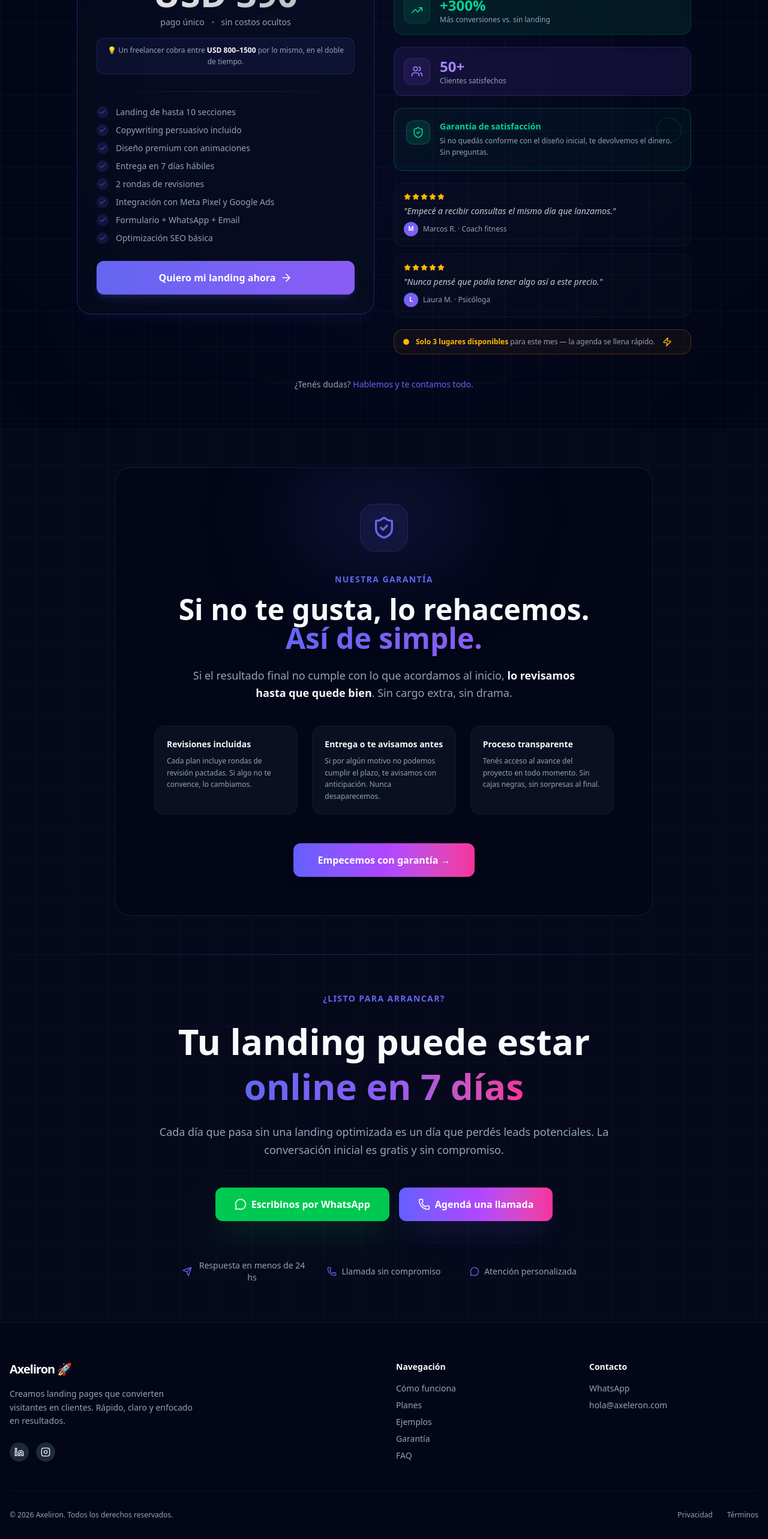
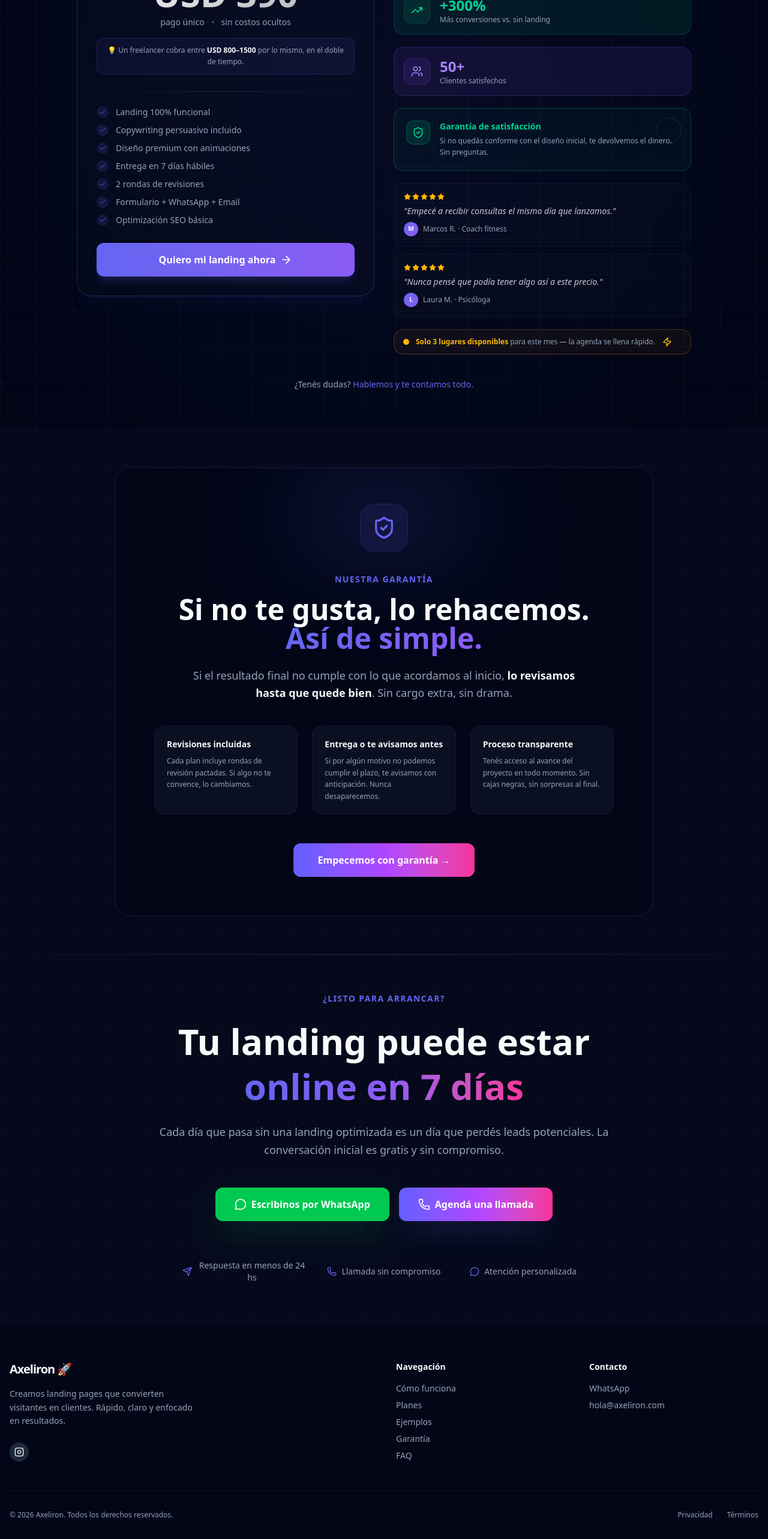
Before and after one commit to AgusLenga123/Axeleron, a Next.js app: page / in a window 1280 px wide. Shown: the part 4307-6873 px from the top of the page at 60% size. Built offline with nearby package versions, Linux system fonts and the light colour scheme.

Commit message:
cambios pequeños

```diff
--- a/src/components/layout/Footer.tsx
+++ b/src/components/layout/Footer.tsx
@@ -1,5 +1,5 @@
 import Link from "next/link";
-import { Linkedin, Instagram } from "lucide-react";
+import { Instagram } from "lucide-react";
 
 export function Footer() {
     return (
@@ -14,10 +14,7 @@ export function Footer() {
                             Creamos landing pages que convierten visitantes en clientes. Rápido, claro y enfocado en resultados.
                         </p>
                         <div className="flex gap-3 pt-2">
-                            <Link href="#" className="p-2 rounded-full bg-secondary hover:bg-primary/20 hover:text-primary transition-colors" aria-label="LinkedIn">
-                                <Linkedin size={16} />
-                            </Link>
-                            <Link href="#" className="p-2 rounded-full bg-secondary hover:bg-primary/20 hover:text-primary transition-colors" aria-label="Instagram">
+                            <Link href="https://www.instagram.com/axeliron_/" target="_blank" className="p-2 rounded-full bg-secondary hover:bg-primary/20 hover:text-primary transition-colors" aria-label="Instagram">
                                 <Instagram size={16} />
                             </Link>
                         </div>
@@ -43,8 +40,8 @@ export function Footer() {
                                 </Link>
                             </li>
                             <li>
-                                <Link href="mailto:hola@axeleron.com" className="hover:text-primary transition-colors">
-                                    hola@axeleron.com
+                                <Link href="mailto:hola@axeliron.com" className="hover:text-primary transition-colors">
+                                    hola@axeliron.com
                                 </Link>
                             </li>
                         </ul>
--- a/src/components/sections/Pricing.tsx
+++ b/src/components/sections/Pricing.tsx
@@ -6,12 +6,11 @@ import { Check, ArrowRight, Sparkles, ShieldCheck, Clock, Star, Zap, TrendingUp,
 import { GridBackground } from "@/components/ui/GridBackground";
 
 const features = [
-    "Landing de hasta 10 secciones",
+    "Landing 100% funcional",
     "Copywriting persuasivo incluido",
     "Diseño premium con animaciones",
     "Entrega en 7 días hábiles",
     "2 rondas de revisiones",
-    "Integración con Meta Pixel y Google Ads",
     "Formulario + WhatsApp + Email",
     "Optimización SEO básica",
 ];
```
